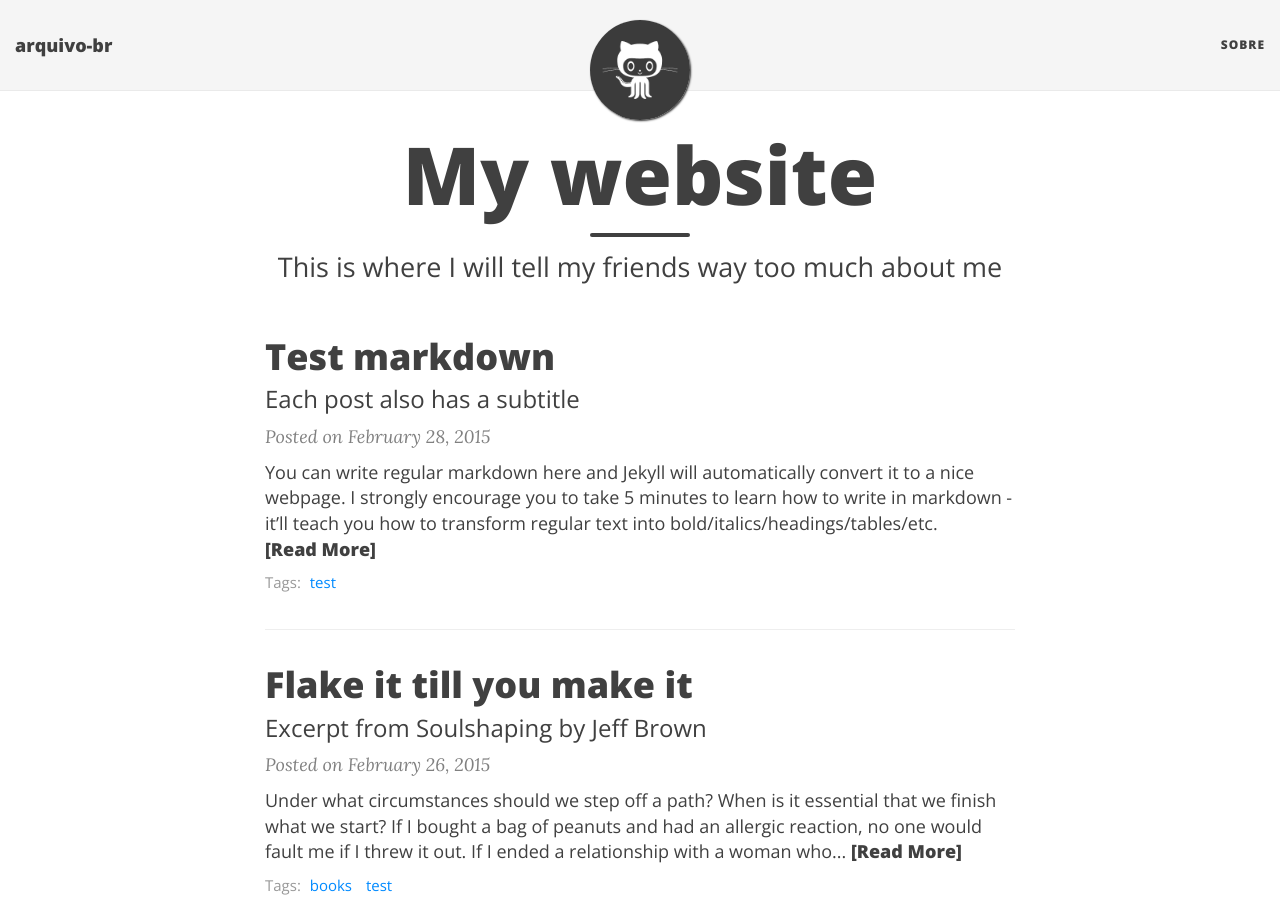
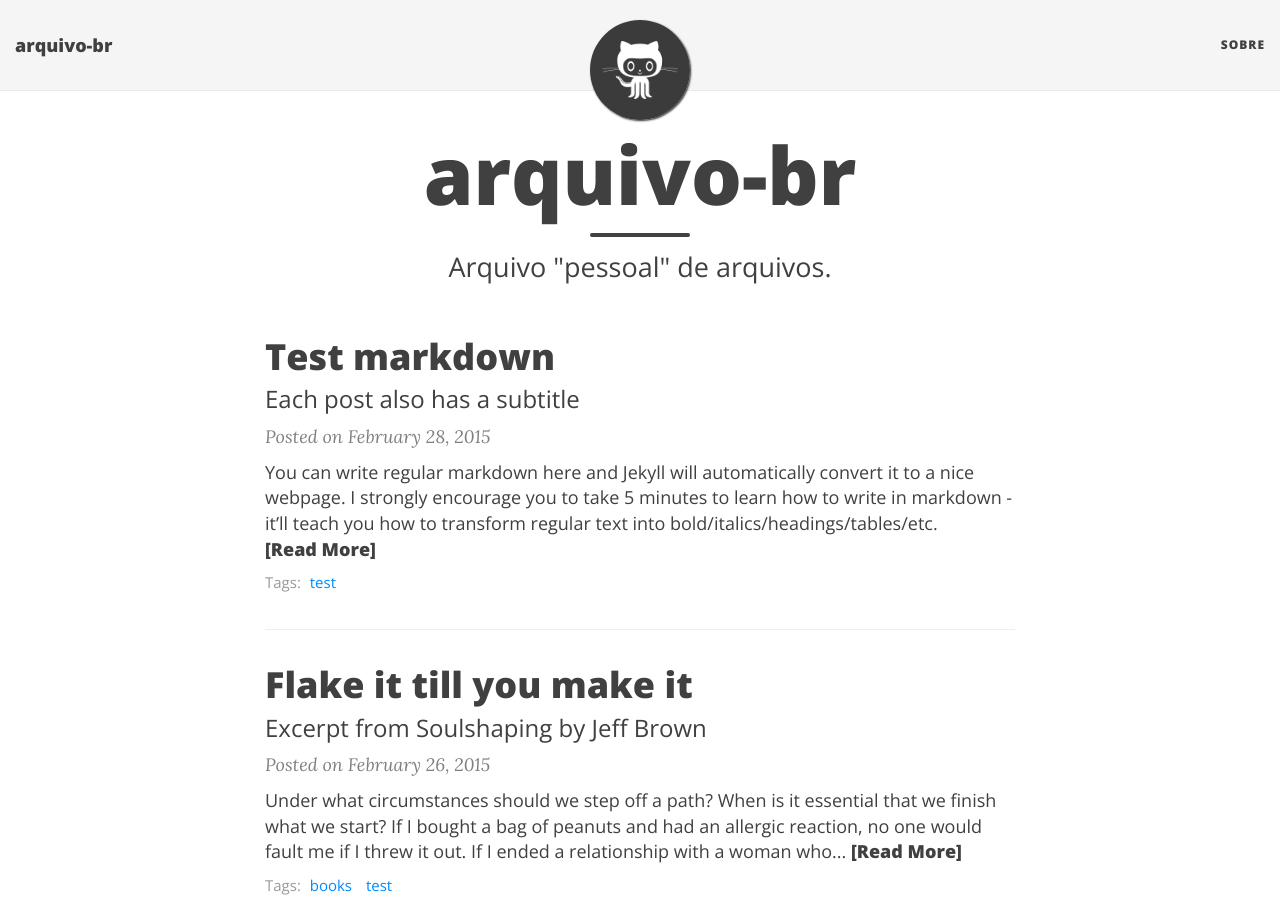
Before and after one commit to arquivo-br/arquivo-br.github.io, a Jekyll site: the page built from index.html, in a window 1280 px wide and 900 px high. Built offline with Jekyll 4.4.1, drawn with Linux system fonts in a browser that asks for light colours; nearby versions of some CDN libraries; the list of posts is cut into pages by our own code.

Commit message:
Edição do título e descrição da página inicial.

```diff
--- a/index.html
+++ b/index.html
@@ -1,7 +1,7 @@
 ---
 layout: page
-title: My website
-subtitle: This is where I will tell my friends way too much about me
+title: arquivo-br
+subtitle: Arquivo "pessoal" de arquivos.
 use-site-title: true
 ---
 
```
